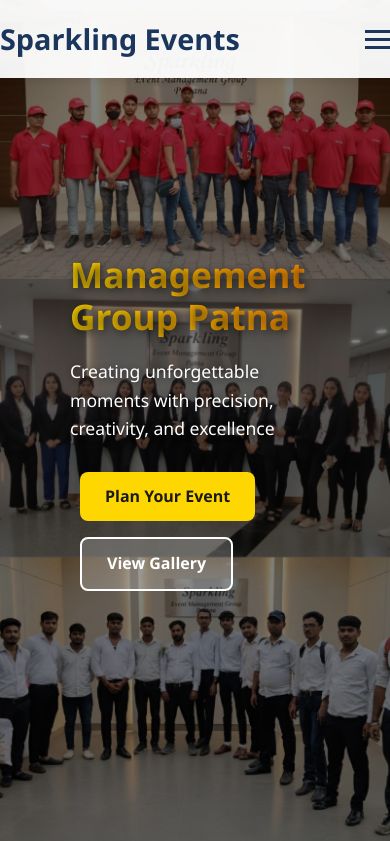
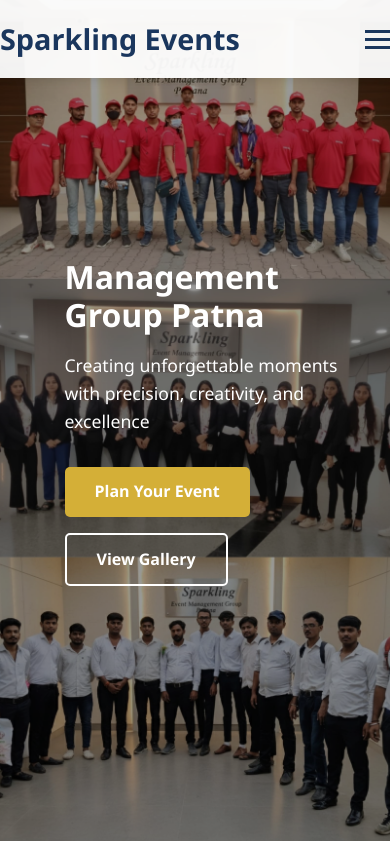
Before and after one commit to sdm420420/sparkingeventmanagement, a plain HTML site: page index.html in a window 390 px wide. Shown: the top 841 px of the page. Drawn offline with Linux system fonts and the light colour scheme.

Commit message:
Update styles.css

```diff
--- a/styles.css
+++ b/styles.css
@@ -383,107 +383,3 @@
 .hero-image {
   display: none; /* अगर आप सिर्फ बैकग्राउंड इमेज चाहते हैं */
 }
-
-<!-- Home Section -->
-<section id="home" class="hero">
-    <div class="hero-content">
-        <h1>Management Group Patna</h1>
-        <p>Creating unforgettable moments with precision, creativity, and excellence</p>
-        <div class="hero-buttons">
-            <a href="#contact" class="btn btn-primary">Plan Your Event</a>
-            <a href="#gallery" class="btn btn-secondary">View Gallery</a>
-        </div>
-    </div>
-</section>
-
-<style>
-/* Hero Section */
-.hero {
-    position: relative;
-    display: flex;
-    align-items: center;
-    justify-content: center;
-    height: 100vh;
-    background: url('Images/sp1.jpg') no-repeat center center/cover;
-    text-align: center;
-    overflow: hidden;
-}
-
-.hero::before {
-    content: "";
-    position: absolute;
-    top: 0; left: 0;
-    width: 100%; height: 100%;
-    background: rgba(0,0,0,0.5); /* dark overlay for text readability */
-    z-index: 1;
-}
-
-.hero-content {
-    position: relative;
-    z-index: 2;
-    color: white;
-    max-width: 800px;
-    padding: 0 20px;
-}
-
-/* Gradient Headline */
-.hero-content h1 {
-    font-size: 3rem;
-    font-weight: 800;
-    background: linear-gradient(90deg, #FFD700, #FF8C00);
-    -webkit-background-clip: text;
-    -webkit-text-fill-color: transparent;
-    text-shadow: 2px 2px 8px rgba(0,0,0,0.6);
-    margin-bottom: 20px;
-    line-height: 1.2;
-}
-
-/* Subtext */
-.hero-content p {
-    font-size: 1.3rem;
-    color: #ffffff;
-    text-shadow: 1px 1px 6px rgba(0,0,0,0.5);
-    margin-bottom: 30px;
-}
-
-/* Buttons */
-.hero-buttons .btn {
-    padding: 12px 25px;
-    margin: 0 10px;
-    border-radius: 8px;
-    font-weight: 600;
-    transition: all 0.3s ease;
-    text-decoration: none;
-}
-
-.btn-primary {
-    background: #FFD700;
-    color: #1a1a1a;
-}
-
-.btn-primary:hover {
-    background: #FFC300;
-    transform: translateY(-3px);
-}
-
-.btn-secondary {
-    background: rgba(255,255,255,0.2);
-    color: white;
-    border: 2px solid white;
-}
-
-.btn-secondary:hover {
-    background: rgba(255,255,255,0.4);
-    transform: translateY(-3px);
-}
-
-/* Responsive */
-@media (max-width: 768px) {
-    .hero-content h1 {
-        font-size: 2.2rem;
-    }
-    .hero-content p {
-        font-size: 1.1rem;
-    }
-}
-</style>
```
